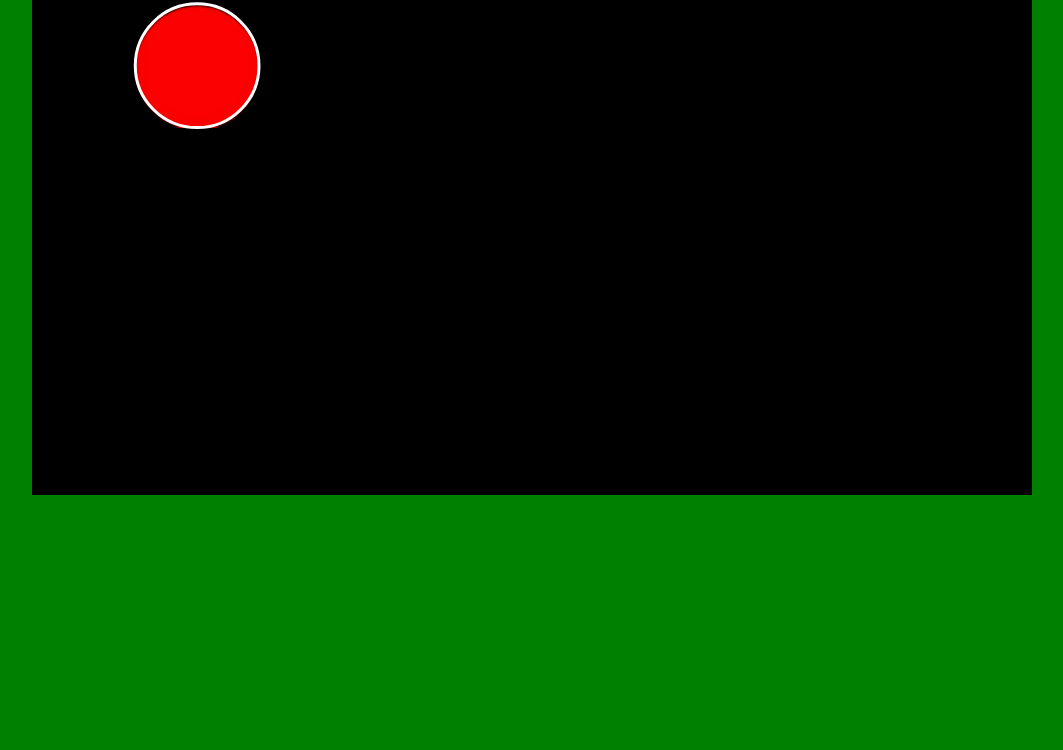
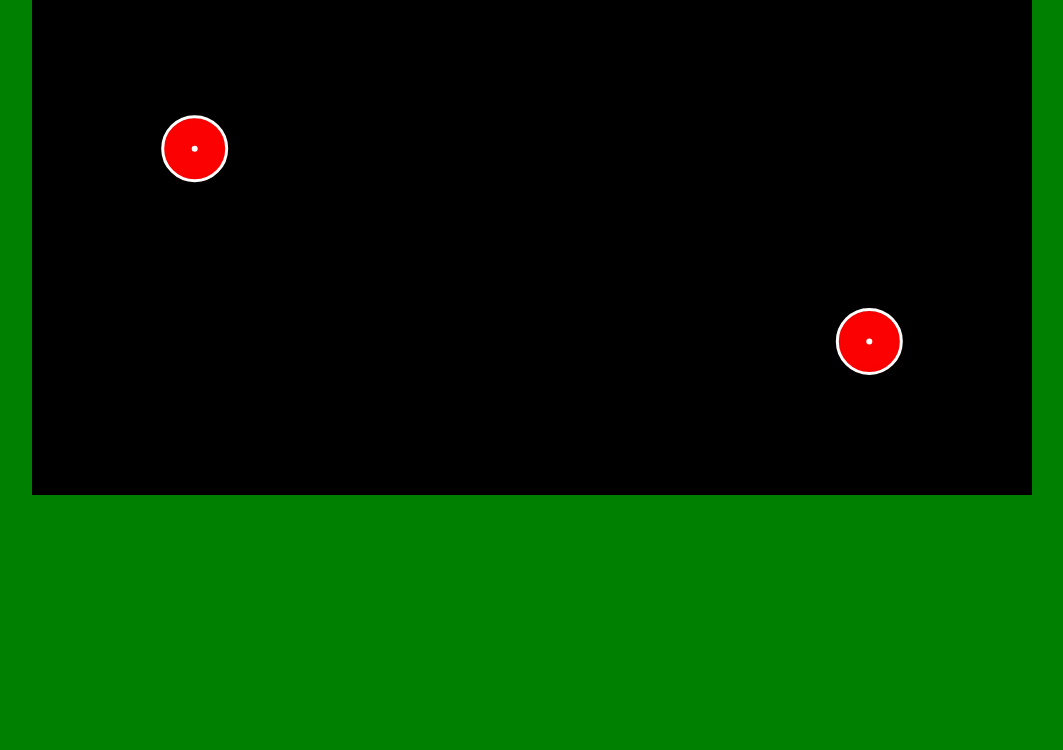
Before and after one commit to hoosierhobbyist/crank, a plain HTML site: page test.html in a window 1280 px wide. Shown: the part 50-800 px from the top of the page, without its empty margins (108-1171 px from the left). Drawn offline with Linux system fonts and the light colour scheme.

Commit message:
initial HeavySprite implementation

```diff
--- a/src/misc/engine.js
+++ b/src/misc/engine.js
@@ -6,7 +6,7 @@ let Crank = new Emitter();
   let ctx = null;
   let canvas = null;
   let timestamp = 0;
-  let frameRate = 30;
+  let frameRate = 60;
   let isRunning = false;
   let isDown = new Int8Array(new ArrayBuffer(128));
   let KEYS = {
--- a/src/misc/vector.js
+++ b/src/misc/vector.js
@@ -62,4 +62,49 @@ class Vector {
     });//end defineProperties
   }//end constructor
 
+  plus(other){
+    if(!(other instanceof Vector)){
+      throw TypeError("argument 'other' must be an instance of Vector class");
+    }//end if
+
+    let xComp = this.xComp + other.xComp;
+    let yComp = this.yComp + other.yComp;
+    let mag = Math.sqrt(sq(xComp) + sq(yComp));
+    let angle = Math.atan2(yComp, xComp);
+
+    return new Vector(mag, angle);
+  }//end plus
+
+  minus(other){
+    if(!(other instanceof Vector)){
+      throw TypeError("argument 'other' must be an instance of Vector class");
+    }//end if
+
+    let xComp = this.xComp - other.xComp;
+    let yComp = this.yComp - other.yComp;
+    let mag = Math.sqrt(sq(xComp) + sq(yComp));
+    let angle = Math.atan2(yComp, xComp);
+
+    return new Vector(mag, angle);
+  }//end minus
+
+  scale(value){
+    if(typeof value !== 'number'){
+      throw TypeError("argument 'value' must be a number");
+    }//end if
+
+    this.mag *= value;
+    if(value < 0){
+      this.angle += Math.PI;
+    }//end if
+  }//end scale
+
+  dot(other){
+    if(!(other instanceof Vector)){
+      throw TypeError("argument 'other' must be an instance of the Vector class");
+    }//end if
+
+    return this.mag * other.mag * Math.cos(this.angle - other.angle);
+  }//end dot
+
 }//end class Vector
--- /dev/null
+++ b/src/sprites/heavySprite.js
@@ -0,0 +1,102 @@
+//heavySprite.js
+
+class HeavySprite extends Sprite {
+
+  constructor(config = {}){
+    for(let key in HeavySprite.defaults){
+      if(config[key] == null){
+        config[key] = HeavySprite.defaults[key];
+      }//end if
+    }//end for
+    super(config);
+
+    Object.defineProperties(this, {
+      ddx: {
+        enumerable: true,
+        get: function(){
+          return config.ddx;
+        },//end get
+        set: function(value){
+          if(value = parseFloat(value)){
+            config.ddx = value;
+          }//end if
+        }//end set
+      },//end ddx
+      ddy: {
+        enumerable: true,
+        get: function(){
+          return config.ddy;
+        },//end get
+        set: function(value){
+          if(value = parseFloat(value)){
+            config.ddy = value;
+          }//end if
+        }//end set
+      },//end ddy
+      mass: {
+        enumerable: true,
+        get: function(){
+          return config.mass;
+        },//end get
+        set: function(value){
+          if(value = parseFloat(value)){
+            if(value > 0){
+              config.mass = value;
+            }//end if
+          }//end if
+        }//end set
+      },
+      acc: {
+        enumerable: true,
+        get: function(){
+          let mag = Math.sqrt(sq(this.ddx) + sq(this.ddy));
+          let angle = Math.atan2(this.ddy, this.ddx);
+          return new Vector(mag, angle);
+        },//end get
+        set: function(value){
+          if(value instanceof Vector){
+            this.ddx = value.xComp;
+            this.ddy = value.yComp;
+          }//end if
+        }//end set
+      },//end acc
+      p: {
+        enumerable: true,
+        get: function(){
+          let vel = this.vel;
+          return new Vector(this.mass * vel.mag, vel.angle);
+        },//end get
+        set: function(value){
+          if(value instanceof Vector){
+            this.vel = new Vector(value.mag / this.mass, value.angle);
+          }//end if
+        }//end set
+      }//end p
+    });//end defineProperties
+  }//end constructor
+
+  applyForce(frc){
+    if(!(frc instanceof Vector)){
+      throw TypeError("argument 'frc' must be an instance of the Vector class");
+    }//end if
+    this.acc = new Vector(frc.mag / this.mass, frc.angle);
+  }//end applyForce
+
+  update(){
+    super.update();
+    this.dx += this.ddx / Crank.frameRate;
+    this.dy += this.ddy / Crank.frameRate;
+  }//end update
+
+}//end class HeavySprite
+
+Object.defineProperties(HeavySprite, {
+  defaults: {
+    enumerable: true,
+    value: {
+      ddx: 0,
+      ddy: 0,
+      mass: 1
+    }//end value
+  }//end defaults
+});//end defineProperties
--- a/src/sprites/sprite.js
+++ b/src/sprites/sprite.js
@@ -3,8 +3,6 @@
 class Sprite extends Emitter {
 
   constructor(config = {}){
-    super(config.maxListeners);
-
     let pts = null;
     let edge = null;
     let img = new Image();
@@ -14,6 +12,7 @@ class Sprite extends Emitter {
         config[key] = Sprite.defaults[key];
       }//end if
     }//end for
+    super(config.maxListeners);
 
     Object.defineProperties(this, {
       x: {
@@ -97,7 +96,7 @@ class Sprite extends Emitter {
           }//end if
         }//end set
       },//end angle
-      displacement: {
+      disp: {
         enumerable: true,
         get: function(){
           let mag = Math.sqrt(sq(this.x) + sq(this.y));
@@ -110,8 +109,8 @@ class Sprite extends Emitter {
             this.y = value.yComp;
           }//end if
         }//end set
-      },//end displacment
-      velocity: {
+      },//end disp
+      vel: {
         enumerable: true,
         get: function(){
           let mag = Math.sqrt(sp(this.dx) + sq(this.dy));
@@ -124,7 +123,7 @@ class Sprite extends Emitter {
             this.dy = value.yComp;
           }//end if
         }//end set
-      },//end velocity
+      },//end vel
       left: {
         enumerable: true,
         get: function(){
@@ -238,7 +237,7 @@ class Sprite extends Emitter {
         new Point(m * Math.cos(config.angle + a), m * Math.sin(config.angle + a), this),
         new Point(m * Math.cos(config.angle - a), m * Math.sin(config.angle - a), this),
         new Point(m * Math.cos(config.angle + Math.PI + a), m * Math.sin(config.angle + Math.PI + a), this),
-        new Point(m * Math.cos(config.angle + Math.PI - a), m * Math.sin(config.angle + Math.IP - a), this)
+        new Point(m * Math.cos(config.angle + Math.PI - a), m * Math.sin(config.angle + Math.PI - a), this)
       ];//end pts
       edge = new Polygon(...pts);
     }//end if/else if/else
--- a/test.html
+++ b/test.html
@@ -5,36 +5,62 @@
     <script src="./src/misc/helpers.js"></script>
     <script src="./src/misc/emitter.js"></script>
     <script src="./src/misc/vector.js"></script>
+    <script src="./src/misc/timer.js"></script>
     <script src="./src/geometry/point.js"></script>
     <script src="./src/geometry/line.js"></script>
     <script src="./src/geometry/circle.js"></script>
     <script src="./src/geometry/polygon.js"></script>
     <script src="./src/misc/engine.js"></script>
     <script src="./src/sprites/sprite.js"></script>
+    <script src="./src/sprites/heavySprite.js"></script>
     <script type="text/javascript">
-      let ball = null;
+      let a = null;
+      let b = null;
 
       Crank.once('init', function(){
-        ball = new Sprite({r: 32, dx: -150, dy: -150, imgSrc: './images/redBall.png'});
-        ball.grow = true;
+        a = new HeavySprite({
+          r: 32,
+          x: -350,
+          y: 100,
+          //dx: 250,
+          mass: 1000000,
+          imgSrc: './images/redBall.png',
+        });//end a
+        b = new HeavySprite({
+          r: 32,
+          x: 350,
+          y: -100,
+          //dy: 375,
+          mass: 1000000,
+          imgSrc: './images/redBall.png'
+        });
 
-        ball.on('update', function(){
-          if(this.grow){
-            this.scale += (1 / Crank.frameRate);
-            if(this.scale > 2){
-              this.grow = false;
-            }//end if
-          } else {
-            this.scale -= (1 / Crank.frameRate);
-            if(this.scale < .5){
-              this.grow = true;
-            }//end if
-          }//end if/else
+        a.on('hit-boundary', Sprite.BOUNCE);
+        b.on('hit-boundary', Sprite.BOUNCE);
+
+        a.on('draw-over', function(ctx){
+          this.edge.draw(ctx);
+          this.edge.center.draw(ctx);
+        });//end on('draw-over')
+        b.on('draw-over', function(ctx){
+          this.edge.draw(ctx);
+          this.edge.center.draw(ctx);
+        });//end on('draw-over')
+
+        a.on('update', function(){
+          if(this.collidesWith(b)){
+            this.dx *= -1;
+            this.dy *= -1;
+          }//end if
+          this.applyForce(new Vector((this.mass * b.mass) / sq(this.distanceTo(b)), this.angleTo(b)));
         });//end on('update')
-        ball.on('hit-boundary', Sprite.BOUNCE);
-        ball.on('draw-over', function(ctx){
-          this.edge.draw(ctx);
-        });//end on('draw-over')
+        b.on('update', function(){
+          if(this.collidesWith(a)){
+            this.dx *= -1;
+            this.dy *= -1;
+          }//end if
+          this.applyForce(new Vector((this.mass * a.mass) / sq(this.distanceTo(a)), this.angleTo(a)));
+        });//end on('update')
 
         this.start();
       });//end once('init')
```
Also changed, not shown: 1 other file.
